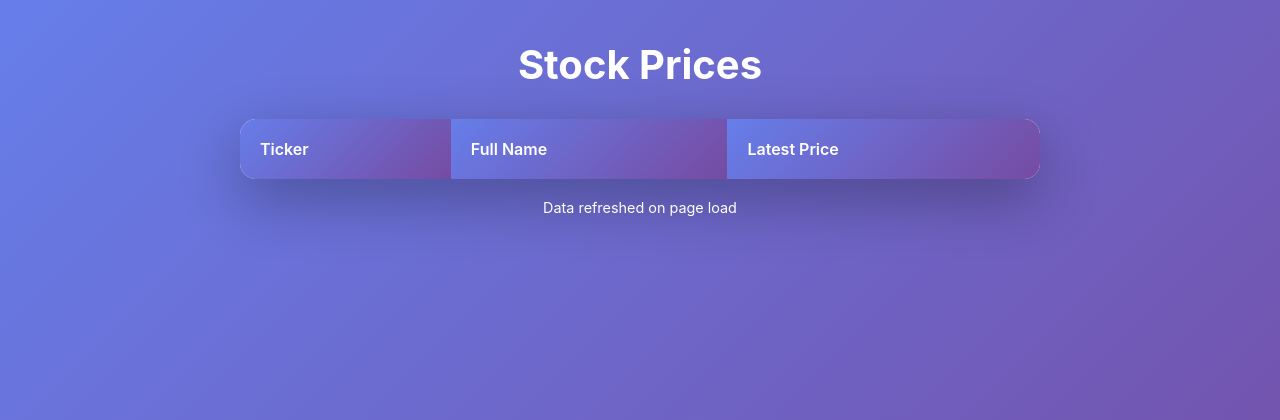
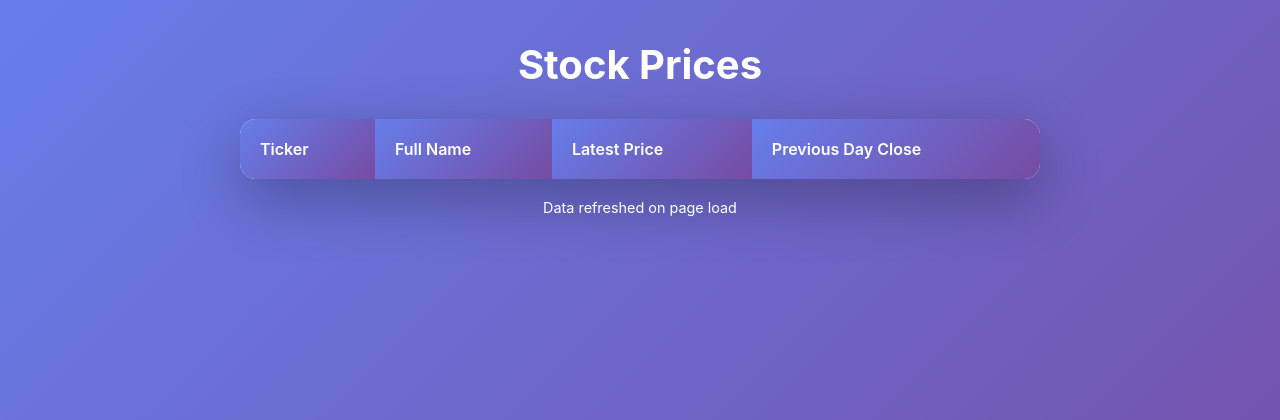
Before and after one commit to ahoyek/OPENCLAW_PROJECTS, a Flask app: template projects/stocks-website/templates/index.html in a window 1280 px wide. Shown: the top 420 px of the page. Run offline with Flask 3, Linux system fonts and the light colour scheme; the template is opened without the code that fills it, so the values that code supplies are empty.

Commit message:
feat: add Previous Day Close column to stocks table

```diff
--- a/projects/stocks-website/app.py
+++ b/projects/stocks-website/app.py
@@ -4,33 +4,41 @@ import yfinance as yf
 app = Flask(__name__)
 
 STOCKS = {
-    'SPX': '^GSPC',
-    'NVDA': 'NVDA',
-    'MSFT': 'MSFT',
-    'AAPL': 'AAPL',
-    'TSLA': 'TSLA',
-    'IBIT': 'IBIT'
+    'SPX':  ('^GSPC',  'S&P 500'),
+    'NVDA': ('NVDA',   'NVIDIA'),
+    'MSFT': ('MSFT',   'Microsoft'),
+    'AAPL': ('AAPL',   'Apple'),
+    'TSLA': ('TSLA',   'Tesla'),
+    'IBIT': ('IBIT',   'iShares Bitcoin Trust'),
 }
 
 def get_stock_data(ticker):
     try:
         stock = yf.Ticker(ticker)
-        info = stock.info
-        full_name = info.get('longName', ticker)
-        price = info.get('currentPrice', info.get('regularMarketPrice', 'N/A'))
-        return {'name': full_name, 'price': price}
+        info = stock.fast_info
+        price = info.get('last_price') or info.get('lastPrice') or 'N/A'
+
+        # Get previous day close using history
+        hist = stock.history(period="2d")
+        prev_close = 'N/A'
+        if len(hist) >= 2:
+            prev_close = hist.iloc[0]['Close']
+
+        # fast_info doesn't have longName, fall back to ticker symbol
+        return {'name': ticker, 'price': round(price, 2) if isinstance(price, float) else price, 'prev_close': round(prev_close, 2) if isinstance(prev_close, float) else prev_close}
     except Exception:
-        return {'name': ticker, 'price': 'N/A'}
+        return {'name': ticker, 'price': 'N/A', 'prev_close': 'N/A'}
 
 @app.route('/')
 def index():
     stock_data = []
-    for ticker, yf_ticker in STOCKS.items():
+    for ticker, (yf_ticker, full_name) in STOCKS.items():
         data = get_stock_data(yf_ticker)
         stock_data.append({
             'ticker': ticker,
-            'name': data['name'],
-            'price': data['price']
+            'name': full_name,
+            'price': data['price'],
+            'prev_close': data['prev_close']
         })
     return render_template('index.html', stocks=stock_data)
 
--- a/projects/stocks-website/templates/index.html
+++ b/projects/stocks-website/templates/index.html
@@ -64,6 +64,10 @@
             font-weight: 600;
             color: #667eea;
         }
+        .prev-close {
+            font-weight: 500;
+            color: #888;
+        }
         .refresh {
             text-align: center;
             margin-top: 20px;
@@ -82,6 +86,7 @@
                         <th>Ticker</th>
                         <th>Full Name</th>
                         <th>Latest Price</th>
+                        <th>Previous Day Close</th>
                     </tr>
                 </thead>
                 <tbody>
@@ -90,6 +95,7 @@
                         <td class="ticker">{{ stock.ticker }}</td>
                         <td class="name">{{ stock.name }}</td>
                         <td class="price">${{ "{:.2f}".format(stock.price) if stock.price != 'N/A' else 'N/A' }}</td>
+                        <td class="prev-close">${{ "{:.2f}".format(stock.prev_close) if stock.prev_close != 'N/A' else 'N/A' }}</td>
                     </tr>
                     {% endfor %}
                 </tbody>
```
